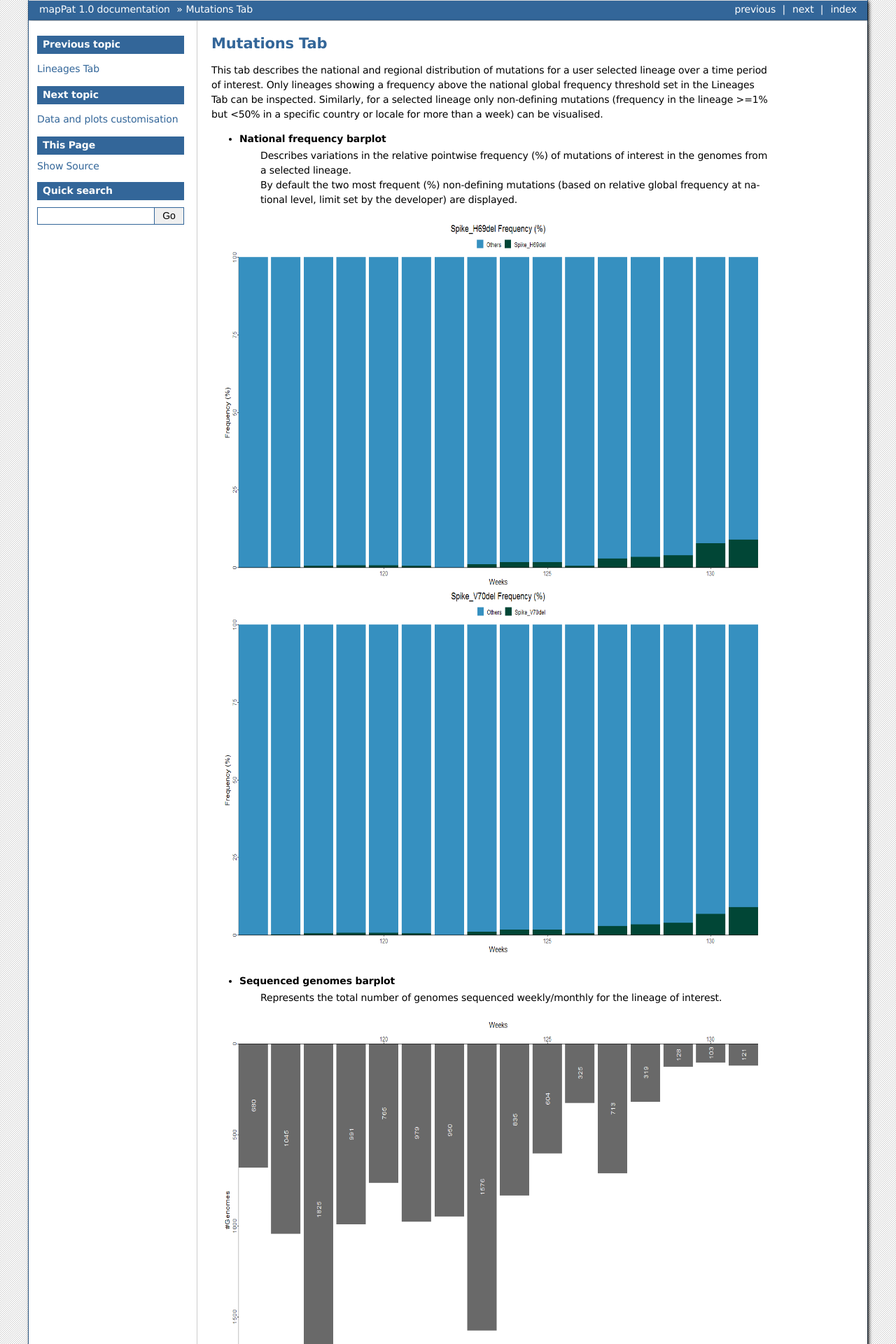
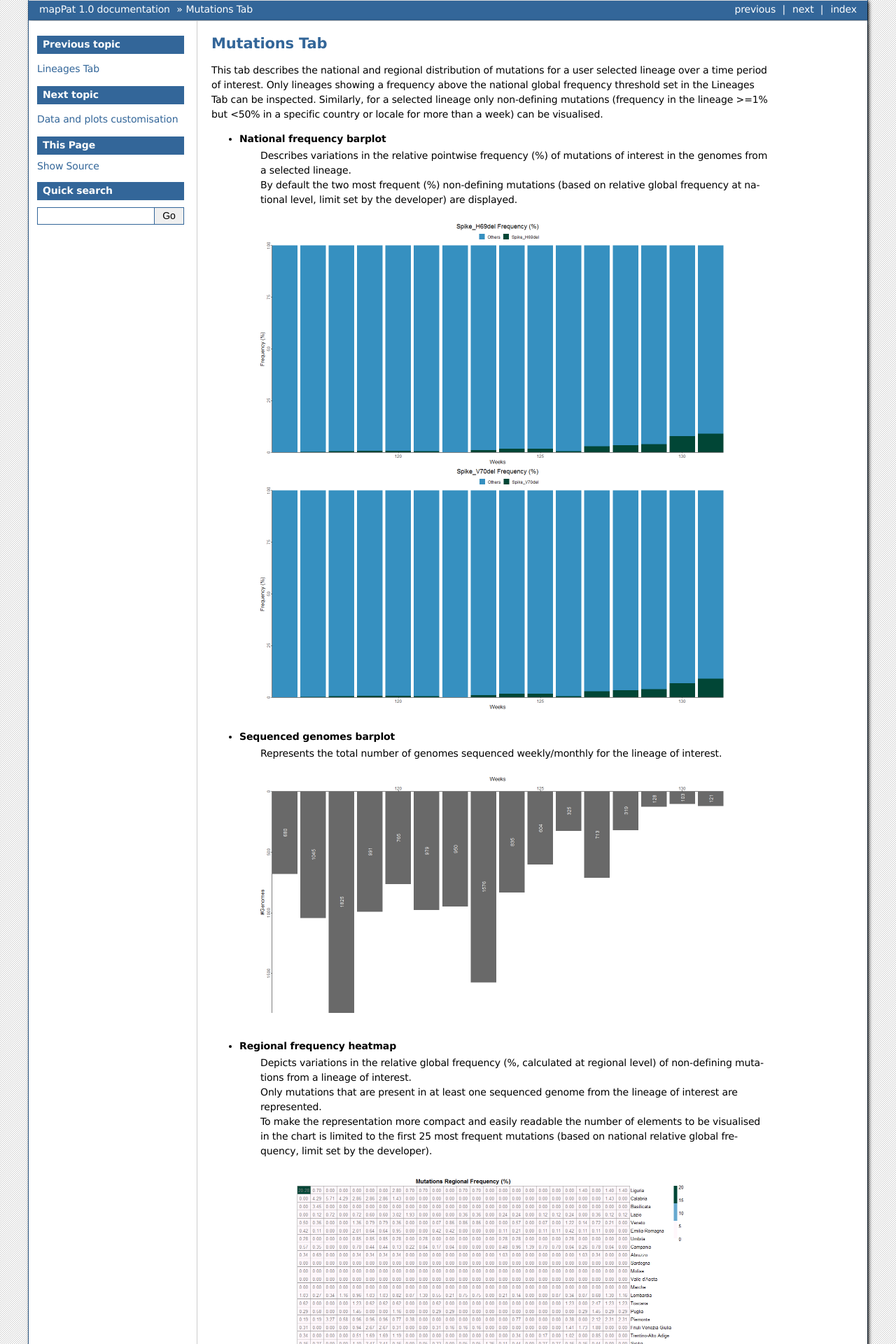
Before and after one commit to F3rika/mapPat, a Sphinx documentation site: the page built from docs/source/graphMutTab.rst, in a window 1280 px wide. Shown: the top 1920 px of the page at 70% size. Built offline with Sphinx 7.4.7, drawn with Linux system fonts in a browser that asks for light colours.

Commit message:
Update graphMutTab.rst

```diff
--- a/docs/source/graphMutTab.rst
+++ b/docs/source/graphMutTab.rst
@@ -8,14 +8,14 @@ This tab describes the national and regional distribution of mutations for a use
 	| By default the two most frequent (%) non-defining mutations (based on relative global frequency at national level, limit set by the developer) are displayed.
 
 .. figure:: _static/MutBP.png
-   :scale: 75%
+   :scale: 50%
    :align: center
 
 + **Sequenced genomes barplot**
 	| Represents the total number of genomes sequenced weekly/monthly for the lineage of interest.
 
 .. figure:: _static/MutSeqBP.png
-   :scale: 75%
+   :scale: 50%
    :align: center
 
 + **Regional frequency heatmap**
@@ -24,7 +24,7 @@ This tab describes the national and regional distribution of mutations for a use
 	| To make the representation more compact and easily readable the number of elements to be visualised in the chart is limited to the first 25 most frequent mutations (based on national relative global frequency, limit set by the developer).
 
 .. figure:: _static/MutHM.png
-   :scale: 75%
+   :scale: 50%
    :align: center
 
 + **Regional frequency choropleth map**
@@ -33,5 +33,5 @@ This tab describes the national and regional distribution of mutations for a use
 	| Up to two choropleth maps, representing data for two different non-defining mutations from the lineage of interest, are displayed.
 
 .. figure:: _static/MutCM.png
-   :scale: 75%
+   :scale: 50%
    :align: center
```
